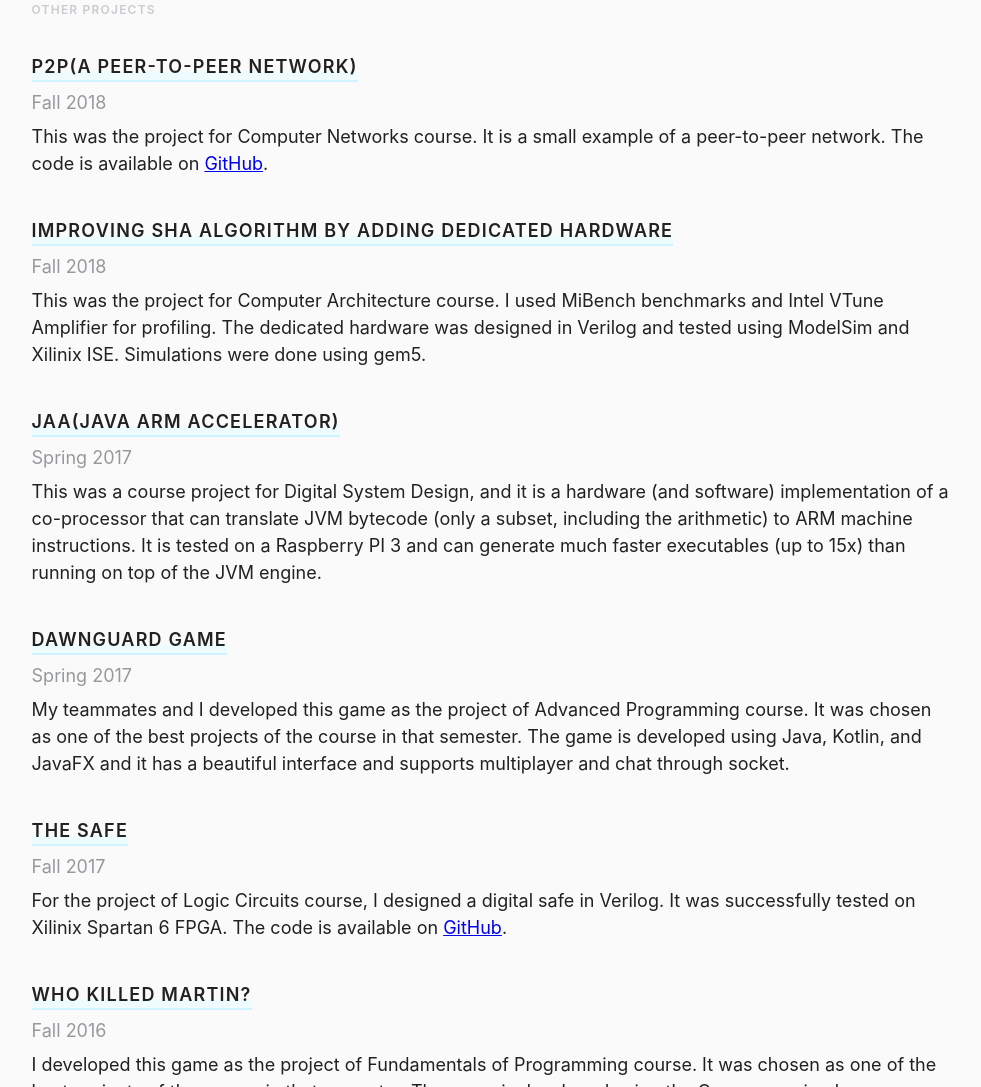
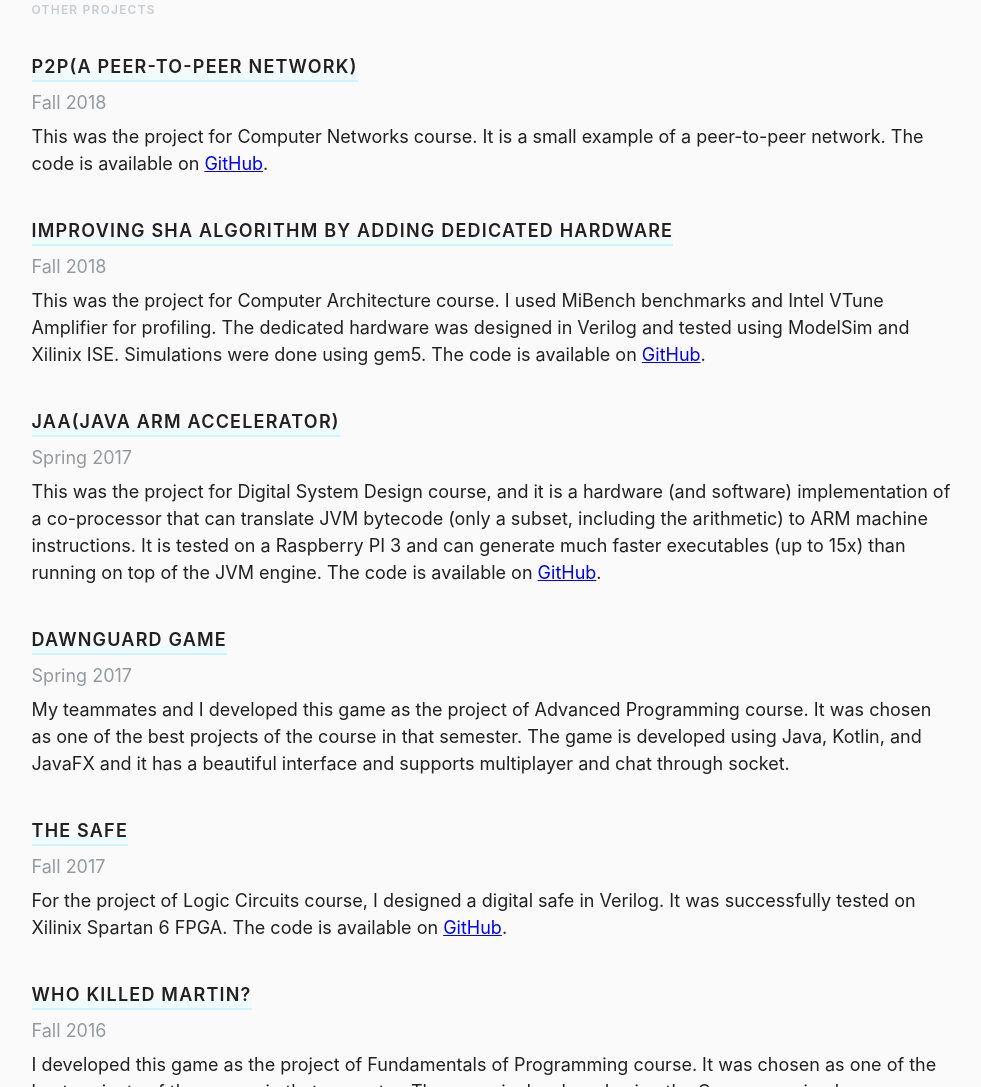
Before and after one commit to SeyedAlirezaFatemi/seyedalirezafatemi.github.io.old, a Gatsby site: page /work in a window 1280 px wide. Shown: the part 1123-2210 px from the top of the page, without its empty margins (148-1129 px from the left). Built offline with nearby package versions, Linux system fonts and the light colour scheme; Gatsby itself is replaced by a stand-in of ours.

Commit message:
Improved Other Projects.

```diff
--- a/src/components/sections/WorkSection.js
+++ b/src/components/sections/WorkSection.js
@@ -125,7 +125,8 @@ export function WorkSection() {
         <Typography variant="body1" className={classes.paragraph}>
           This was the project for Computer Architecture course. I used MiBench benchmarks and Intel VTune Amplifier for
           profiling. The dedicated hardware was designed in Verilog and tested using ModelSim and Xilinix ISE.
-          Simulations were done using gem5.
+          Simulations were done using gem5. The code is available on <a
+          href="https://github.com/SeyedAlirezaFatemi/gem5" target="_blank">GitHub</a>.
         </Typography>
         <Typography variant="body1" className={classes.paragraph}>
           <a className={classes.link} target="_blank" rel="noopener noreferrer"
@@ -137,10 +138,12 @@ export function WorkSection() {
           Spring 2017
         </Typography>
         <Typography variant="body1" className={classes.paragraph}>
-          This was a course project for Digital System Design, and it is a hardware (and software) implementation of a
+          This was the project for Digital System Design course, and it is a hardware (and software) implementation of a
           co-processor that can translate JVM bytecode (only a subset, including the arithmetic) to ARM machine
           instructions. It is tested on a Raspberry PI 3 and can generate much faster executables (up to 15x) than
-          running on top of the JVM engine.
+          running on top of the JVM engine. The code is available on <a
+          href="https://github.com/ImanHosseini/JAA"
+          target="_blank">GitHub</a>.
         </Typography>
         <Typography variant="body1" className={classes.paragraph}>
           <a className={classes.link} target="_blank" rel="noopener noreferrer" href="https://www.aparat.com/v/KtZps">
```
